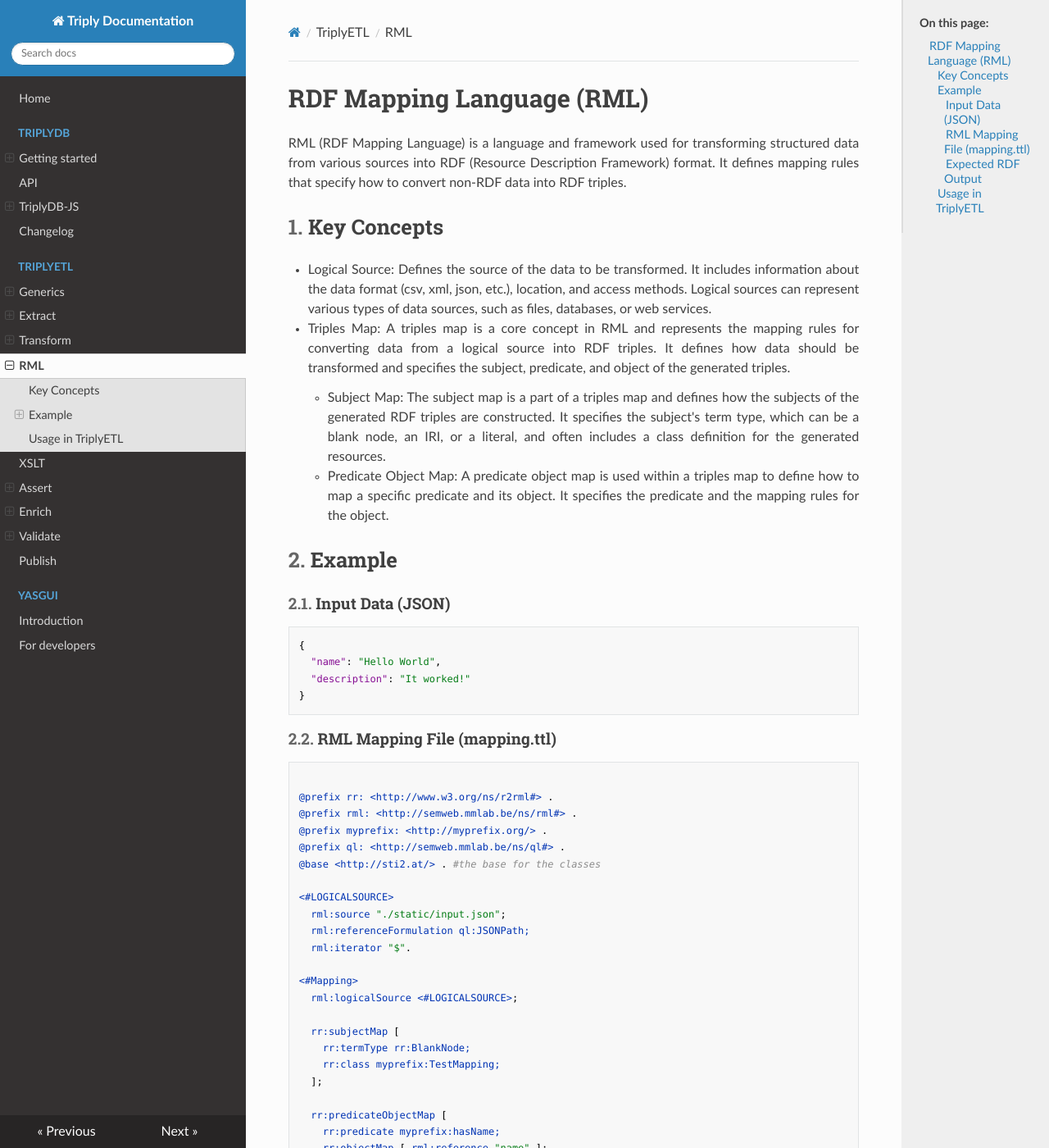
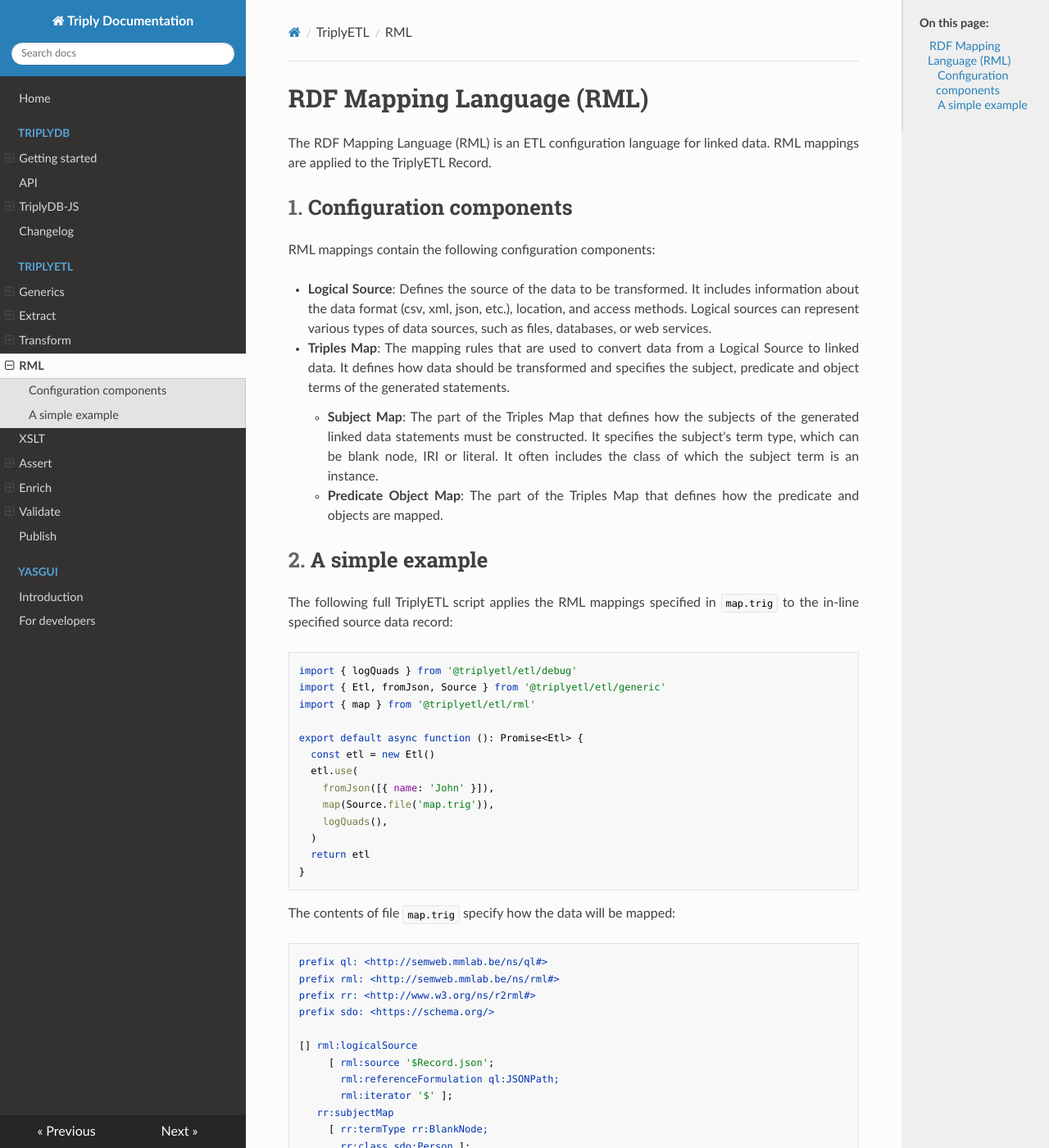
Before and after one commit to TriplyDB/Documentation, an MkDocs documentation site: the page built from docs/triply-etl/rml/index.md, in a window 1280 px wide and 1400 px high. Shown: the whole window at 82% size. Built offline with MkDocs 1.6.1, drawn with Linux system fonts in a browser that asks for light colours; some of the changed text lies outside the part shown.

Commit message:
CHANGED: Document the RML usage that works with the Record.
Previously a source that was specified in RML was used, but we do not want to promote that approach (since it is not scalable).

````diff
--- a/docs/triply-etl/rml/index.md
+++ b/docs/triply-etl/rml/index.md
@@ -2,24 +2,103 @@
 
 # RDF Mapping Language (RML)
 
-
-RML (RDF Mapping Language) is a language and framework used for transforming structured data from various sources into RDF (Resource Description Framework) format. It defines mapping rules that specify how to convert non-RDF data into RDF triples.
-
-## Key Concepts
-
-- Logical Source: Defines the source of the data to be transformed. It includes information about the data format (csv, xml, json, etc.), location, and access methods. Logical sources can represent various types of data sources, such as files, databases, or web services.
-
-- Triples Map: A triples map is a core concept in RML and represents the mapping rules for converting data from a logical source into RDF triples. It defines how data should be transformed and specifies the subject, predicate, and object of the generated triples.
-
-	- Subject Map: The subject map is a part of a triples map and defines how the subjects of the generated RDF triples are constructed. It specifies the subject's term type, which can be a blank node, an IRI, or a literal, and often includes a class definition for the generated resources.
-
-	- Predicate Object Map: A predicate object map is used within a triples map to define how to map a specific predicate and its object. It specifies the predicate and the mapping rules for the object.
+The RDF Mapping Language (RML) is an ETL configuration language for linked data. RML mappings are applied to the TriplyETL Record.
 
 
-## Example
+
+## Configuration components
+
+RML mappings contain the following configuration components:
+
+- **Logical Source**: Defines the source of the data to be transformed. It includes information about the data format (csv, xml, json, etc.), location, and access methods. Logical sources can represent various types of data sources, such as files, databases, or web services.
+
+- **Triples Map**: The mapping rules that are used to convert data from a Logical Source to linked data. It defines how data should be transformed and specifies the subject, predicate and object terms of the generated statements.
+
+	- **Subject Map**: The part of the Triples Map that defines how the subjects of the generated linked data statements must be constructed. It specifies the subject's term type, which can be blank node, IRI or literal. It often includes the class of which the subject term is an instance.
+
+	- **Predicate Object Map**: The part of the Triples Map that defines how the predicate and objects are mapped.
+
+
+
+## A simple example
+
+The following full TriplyETL script applies the RML mappings specified in `map.trig` to the in-line specified source data record:
+
+```ts
+import { logQuads } from '@triplyetl/etl/debug'
+import { Etl, fromJson, Source } from '@triplyetl/etl/generic'
+import { map } from '@triplyetl/etl/rml'
+
+export default async function (): Promise<Etl> {
+  const etl = new Etl()
+  etl.use(
+    fromJson([{ name: 'John' }]),
+    map(Source.file('map.trig')),
+    logQuads(),
+  )
+  return etl
+}
+```
+
+The contents of file `map.trig` specify how the data will be mapped:
+
+```turtle
+prefix ql: <http://semweb.mmlab.be/ns/ql#>
+prefix rml: <http://semweb.mmlab.be/ns/rml#>
+prefix rr: <http://www.w3.org/ns/r2rml#>
+prefix sdo: <https://schema.org/>
+
+[] rml:logicalSource
+     [ rml:source '$Record.json';
+       rml:referenceFormulation ql:JSONPath;
+       rml:iterator '$' ];
+   rr:subjectMap
+     [ rr:termType rr:BlankNode;
+       rr:class sdo:Person ];
+   rr:predicateObjectMap
+     [ rr:predicate sdo:firstName;
+       rr:objectMap [ rml:reference 'name' ] ].
+```
+
+The Logical Source component specifies that the TriplyETL Record should be used:
+
+```turtle
+[] rml:logicalSource
+     [ rml:source '$Record.json';
+       rml:referenceFormulation ql:JSONPath;
+       rml:iterator '$' ];
+```
+
+The Subject Map specifies that the subject term is a blank node that is an instance of class `sdo:Person`:
+
+```turtle
+[] rr:subjectMap
+     [ rr:termType rr:BlankNode;
+       rr:class sdo:Person ];
+```
+
+The Predicate Object Map specifies that the value of key 'name' should be used together with the property `sdo:firstName`:
+
+```turtle
+[] rr:predicateObjectMap
+     [ rr:predicate sdo:firstName;
+       rr:objectMap [ rml:reference 'name' ] ].
+```
+
+Running the TriplyETL script results in the following linked data:
+
+```turtle
+<https://triplydb.com/.well-known/genid/1703545835347b1_b0>
+  a sdo:Person;
+  sdo:firstName 'John'.
+```
+
+
+
+<!--
+## Using a file source
 
 ### Input Data (JSON)
-
 
 ```json
 {
@@ -31,12 +110,11 @@
 ### RML Mapping File (mapping.ttl)
 
 ```turtle
-
-@prefix rr: <http://www.w3.org/ns/r2rml#> .
-@prefix rml: <http://semweb.mmlab.be/ns/rml#> .
-@prefix myprefix: <http://myprefix.org/> .
-@prefix ql: <http://semweb.mmlab.be/ns/ql#> .
-@base <http://sti2.at/> . #the base for the classes
+base <http://sti2.at/>
+prefix rr: <http://www.w3.org/ns/r2rml#>
+prefix rml: <http://semweb.mmlab.be/ns/rml#>
+prefix myprefix: <http://myprefix.org/>
+prefix ql: <http://semweb.mmlab.be/ns/ql#>
 
 <#LOGICALSOURCE>
   rml:source "./static/input.json";
@@ -45,56 +123,57 @@
 
 <#Mapping>
   rml:logicalSource <#LOGICALSOURCE>;
-
-  rr:subjectMap [
-    rr:termType rr:BlankNode;
-    rr:class myprefix:TestMapping;
-  ];
-
-  rr:predicateObjectMap [
-    rr:predicate myprefix:hasName;
-    rr:objectMap [ rml:reference "name" ];
-  ];
-
-  rr:predicateObjectMap [
-    rr:predicate myprefix:says;
-    rr:objectMap [ rml:reference "description" ];
-  ].
+  rr:subjectMap
+    [ rr:termType rr:BlankNode;
+      rr:class myprefix:TestMapping ];
+  rr:predicateObjectMap
+    [ rr:predicate myprefix:hasName;
+      rr:objectMap [ rml:reference "name" ] ];
+  rr:predicateObjectMap
+    [ rr:predicate myprefix:says;
+      rr:objectMap [ rml:reference "description" ] ].
 ```
 
 ### Expected RDF Output
 
 ```turtle
-
-<http://sti2.at/resource1> a <http://myprefix.org/TestMapping>;
-    <http://myprefix.org/hasName> "Hello World";
-    <http://myprefix.org/says> "It worked!".
+<http://sti2.at/resource1>
+  a <http://myprefix.org/TestMapping>;
+  <http://myprefix.org/hasName> 'Hello World';
+  <http://myprefix.org/says> 'It worked!'.
 ```
 
 ## Usage in TriplyETL
 
 You can use RML in TriplyETL with the following code:
 
-```
+```ts
+import { map } from
+
 const etl = new Etl();
-etl.use(map(Source.file("static/mapping.ttl")))
+etl.use(
+  map(Source.file("static/mapping.ttl")),
+)
 ```
 
 Where mapping.ttl file should be replaced with your specific file with RML mapping rules.
 
 Keep in mind that if you wish to view the ETL's output, you can achieve this by including functions like logQuads() and toRdf(), as demonstrated in the following code:
 
-```
+```ts
 import { logQuads } from '@triplyetl/etl/debug'
 import { Destination, Etl, Source, toRdf } from '@triplyetl/etl/generic'
 import { map } from '@triplyetl/etl/rml'
+
 export default async function (): Promise<Etl> {
   // Create an extract-transform-load (ETL) process.
   const etl = new Etl()
-  etl.use(map(Source.file("static/mapping.ttl")),
+  etl.use(
+    map(Source.file("static/mapping.ttl")),
     logQuads(),
     toRdf(Destination.file('my-file.ttl'))
   )
   return etl
 }
 ```
+-->
````
